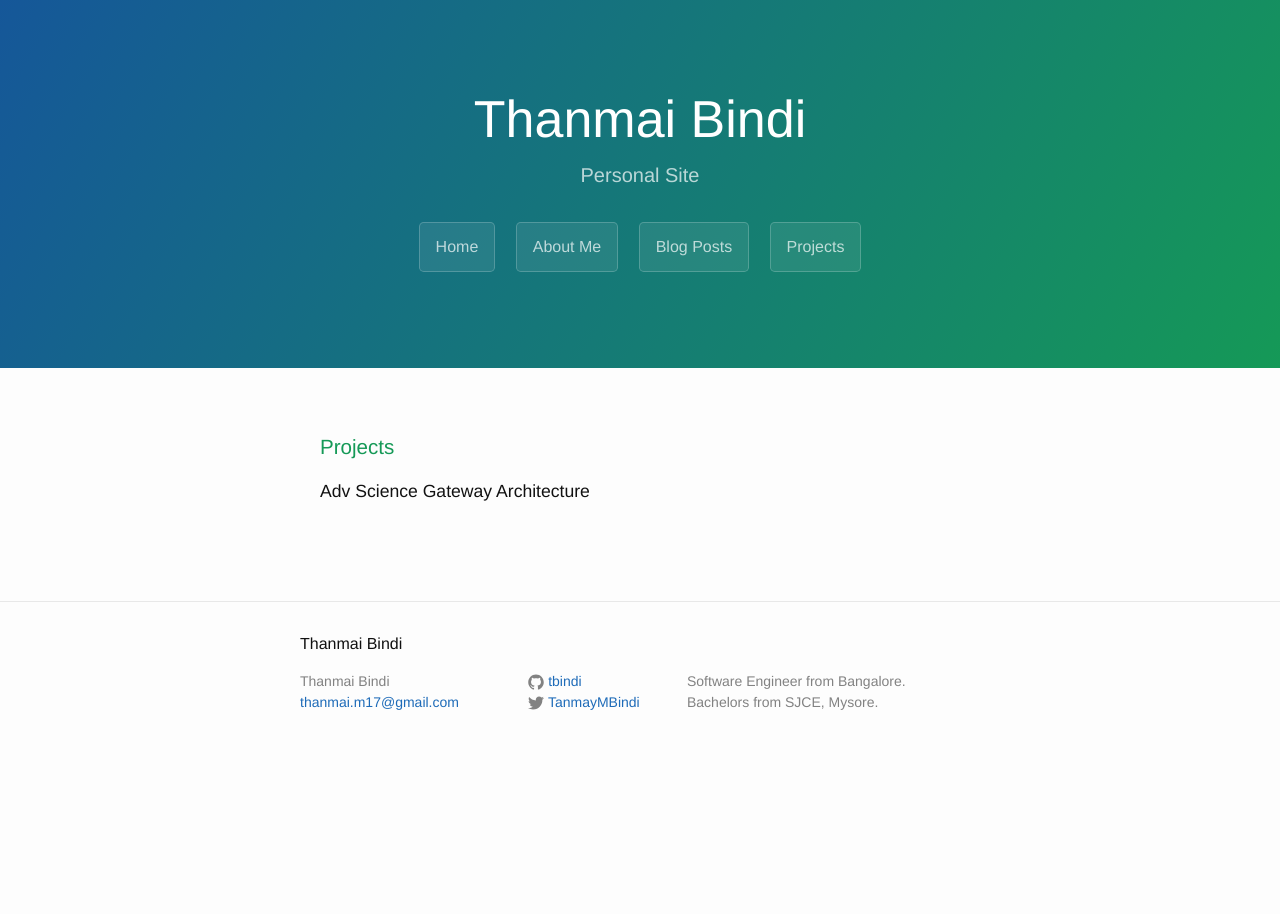
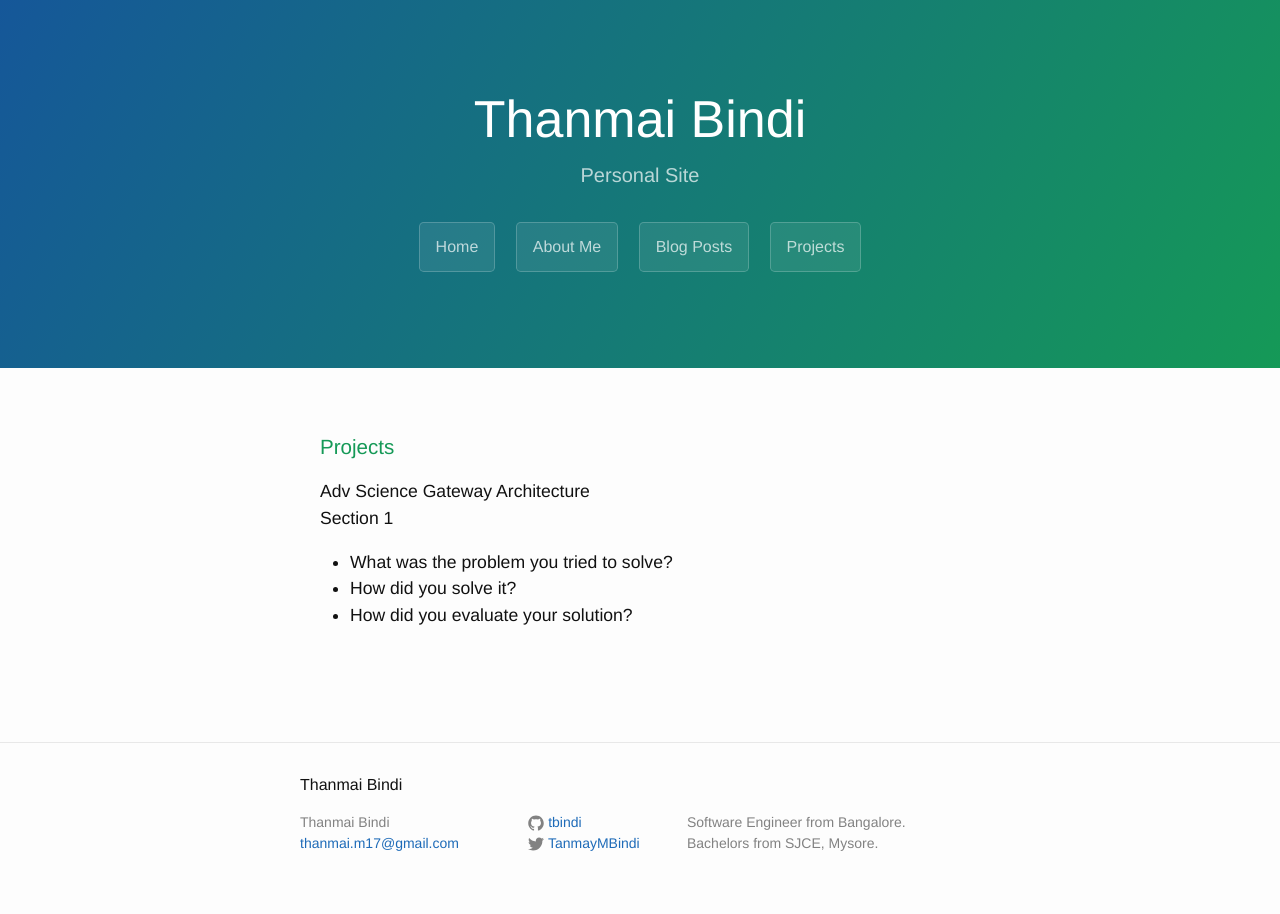
Before and after one commit to tbindi/tbindi.github.com, a Jekyll site: the page built from project.html, in a window 1280 px wide. Built offline with Jekyll 4.4.1, drawn with Linux system fonts in a browser that asks for light colours.

Commit message:
Update project.html

```diff
--- a/project.html
+++ b/project.html
@@ -7,4 +7,11 @@ permalink: /project/
   <div class="main-content">
   <h3><a id="project" class="anchor" href="#project" aria-hidden="true"><span class="octicon octicon-link"></span></a>Projects</h3>
   Adv Science Gateway Architecture
+    <p>Section 1
+      <ul>
+  		  <li>What was the problem you tried to solve?</li>
+	    	<li>How did you solve it?</li>
+		    <li>How did you evaluate your solution?</li>
+      </ul>
+	  </p>
   </div>
```
